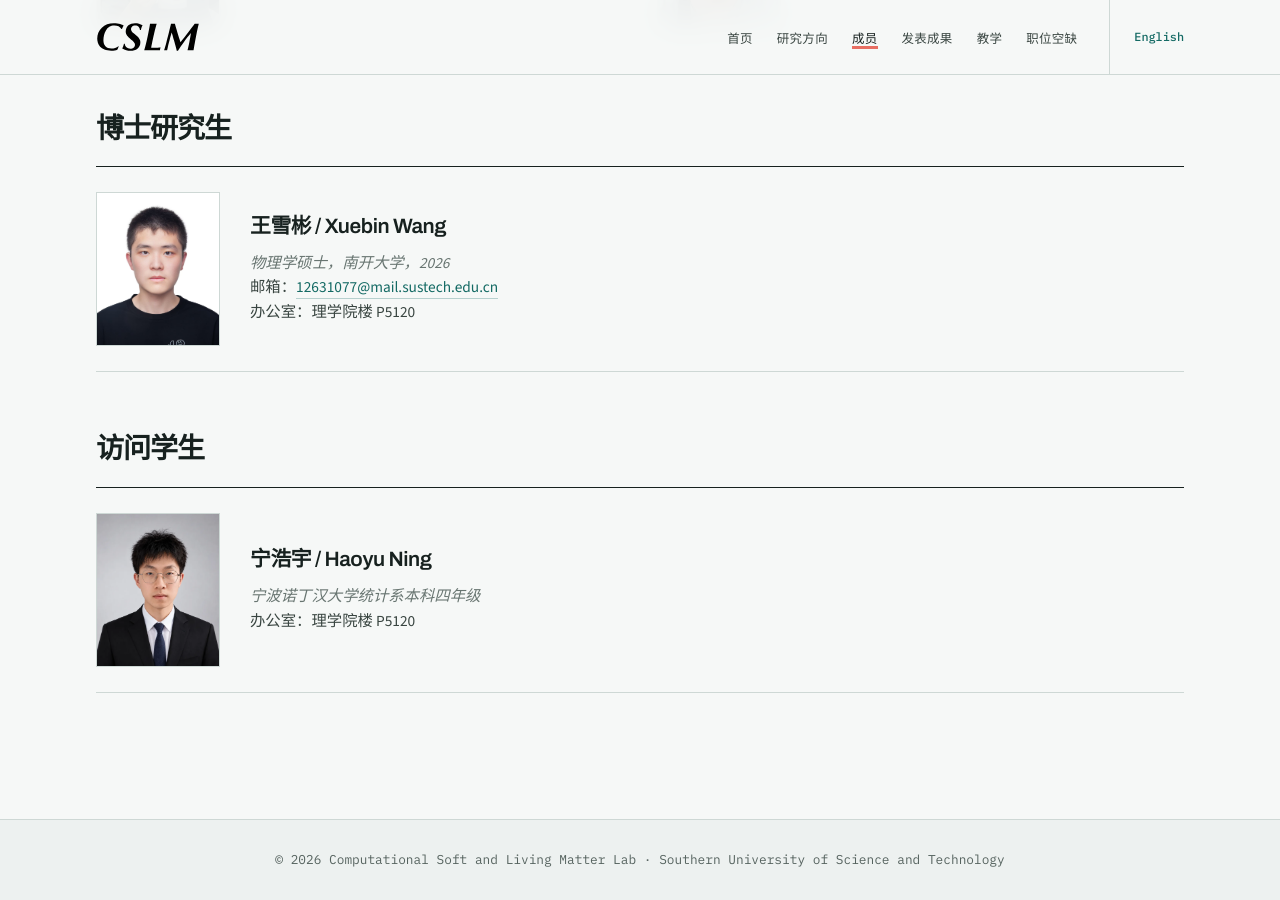
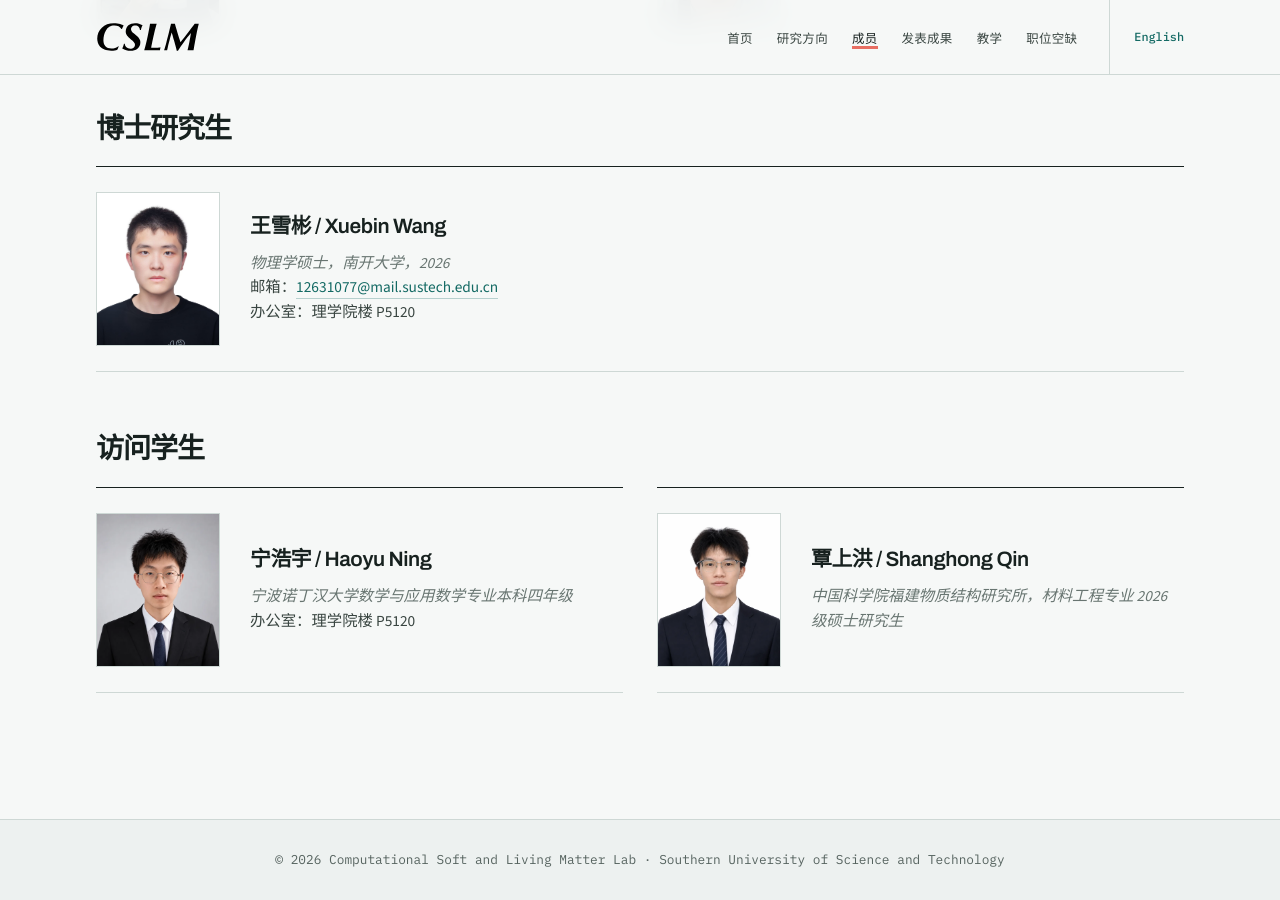
Before and after one commit to xxialab/xxialab.github.io, a Jekyll site: the page built from zh/people.html, in a window 1280 px wide and 900 px high, scrolled down 1190 px. Built offline with Jekyll 4.4.1, drawn with Linux system fonts in a browser that asks for light colours.

Commit message:
Add Shanghong Qin as visiting student

```diff
--- a/zh/people.html
+++ b/zh/people.html
@@ -110,8 +110,19 @@ permalink: /zh/people.html
           <div>
             <h3>宁浩宇 / Haoyu Ning</h3>
             <p>
-              <em>宁波诺丁汉大学统计系本科四年级</em><br>
+              <em>宁波诺丁汉大学数学与应用数学专业本科四年级</em><br>
               办公室：理学院楼 P5120
+            </p>
+          </div>
+        </div>
+
+        <div class="card peo-card">
+          <img src="/images/qinshanghong.webp" alt="覃上洪" class="peo-photo peo-photo-headroom" width="720" height="960" loading="lazy" decoding="async">
+
+          <div>
+            <h3>覃上洪 / Shanghong Qin</h3>
+            <p>
+              <em>中国科学院福建物质结构研究所，材料工程专业 2026 级硕士研究生</em>
             </p>
           </div>
         </div>
```
Also changed, not shown: people.html (+12 -1 lines), images/qinshanghong.webp (added).
